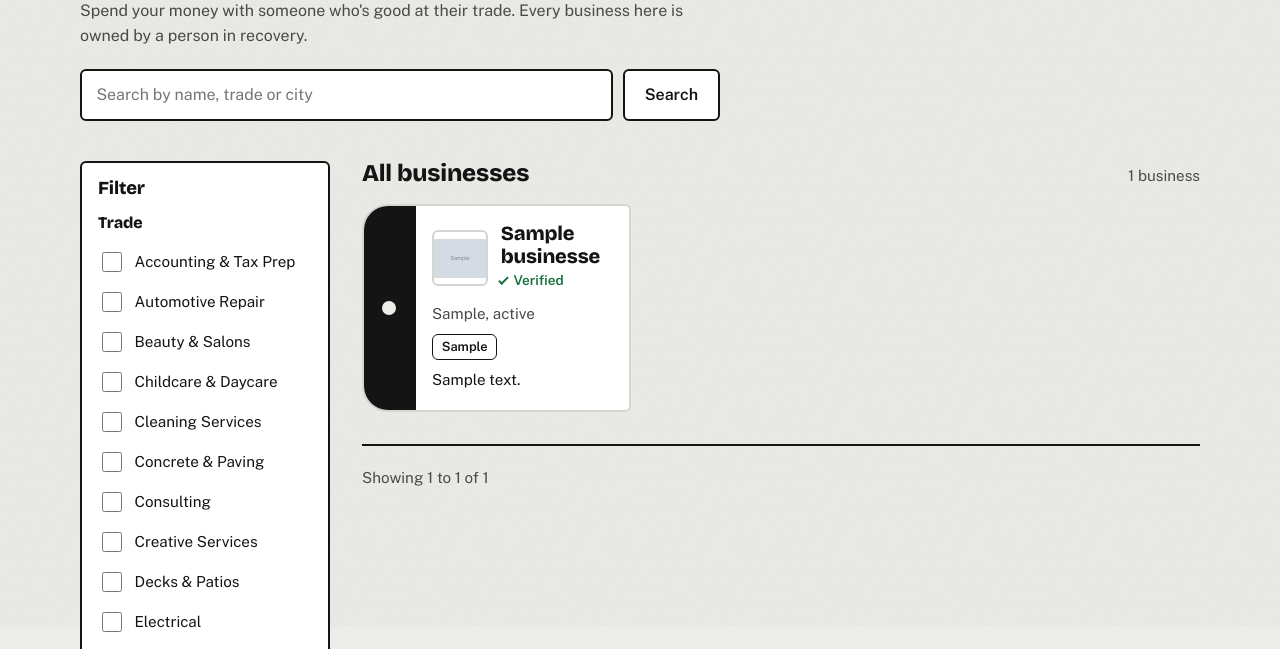
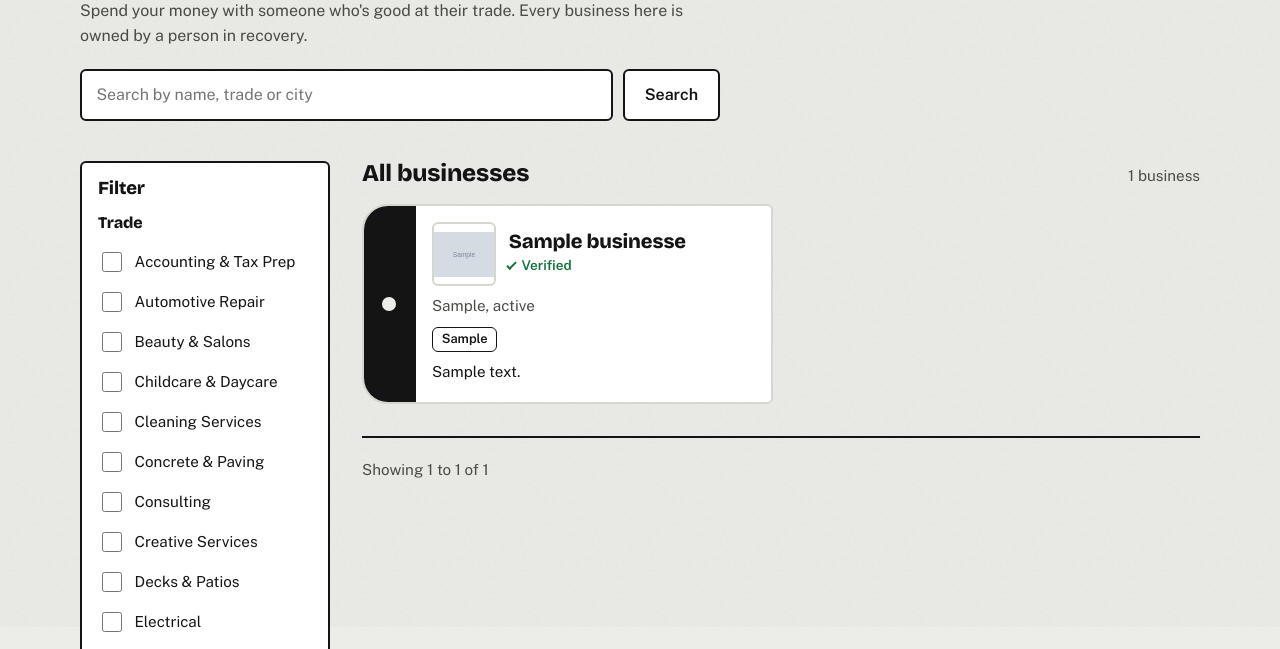
Before and after one commit to Will513r/recovery-business-hub, a PHP site: page /businesses in a window 1280 px wide. Shown: the part 173-822 px from the top of the page. Run offline with PHP 8.4, Linux system fonts and the light colour scheme; tables that the repository leaves empty or names only in its code hold one stand-in row (values such as "Sample post"); grey boxes marked "Sample" are stand-in pictures; data that the repository does not hold is empty.

Commit message:
[RBH] Directory 2 across on desktop, bigger card logos, cache-bust stylesheet
Co-Authored-By: Claude Opus 5.5 <noreply@anthropic.com>

```diff
--- a/header.php
+++ b/header.php
@@ -39,7 +39,7 @@ $current_url = "https://www.recoverybusinesshub.com" . htmlspecialchars(strtok($
     <link rel="icon" type="image/png" sizes="32x32" href="/favicon-32.png">
     <link rel="apple-touch-icon" sizes="180x180" href="/apple-touch-icon.png">
 
-    <link rel="stylesheet" href="/style.css">
+    <link rel="stylesheet" href="/style.css?v=<?php echo (int) @filemtime(__DIR__ . '/style.css'); ?>">
     <link rel="canonical" href="<?php echo $current_url; ?>">
 
     <script defer src="/script.js"></script>
--- a/style.css
+++ b/style.css
@@ -1086,6 +1086,8 @@ footer :focus-visible { outline-color: var(--concrete); }
 @media (min-width: 769px) {
   .logo svg { width: 250px; }
   .card-grid { grid-template-columns: repeat(2, 1fr); }
+  .tag-card__top .biz-logo,
+  .tag-card__top .logo-placeholder { width: 64px; height: 64px; }
   .how-grid { grid-template-columns: repeat(2, 1fr); }
   .how-block { padding: 1.75rem; }
   .profile-main { padding: 2rem; }
@@ -1117,9 +1119,7 @@ footer :focus-visible { outline-color: var(--concrete); }
   .directory-container .card-grid { grid-template-columns: repeat(2, 1fr); }
 }
 
-@media (min-width: 1280px) {
-  .directory-container .card-grid { grid-template-columns: repeat(3, 1fr); }
-}
+/* Directory stays 2 across on desktop: 3 next to the filter squeezed names to 4 lines. */
 
 @media (max-width: 899px) {
   .filters .filters__head { margin-bottom: 0; }
```
